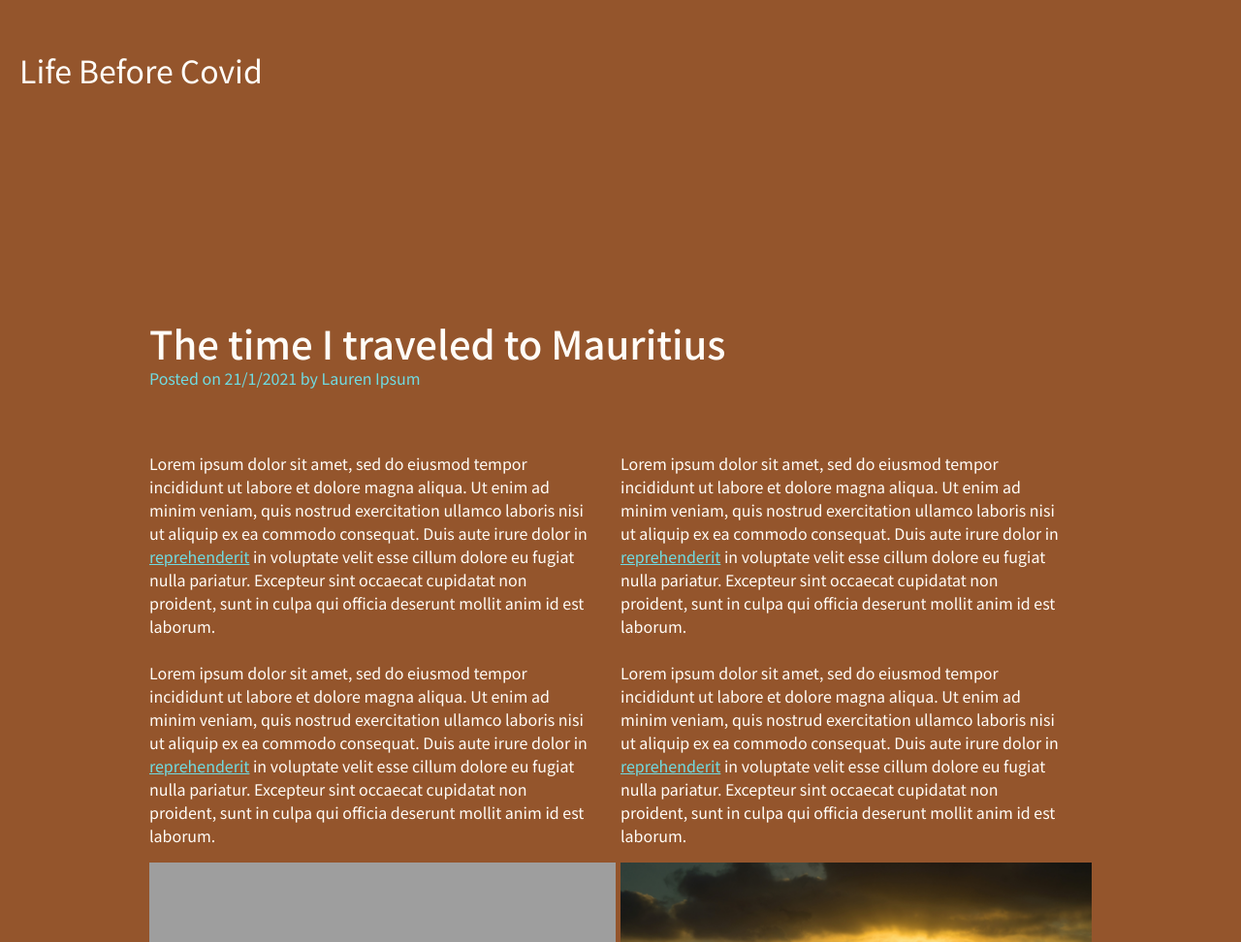
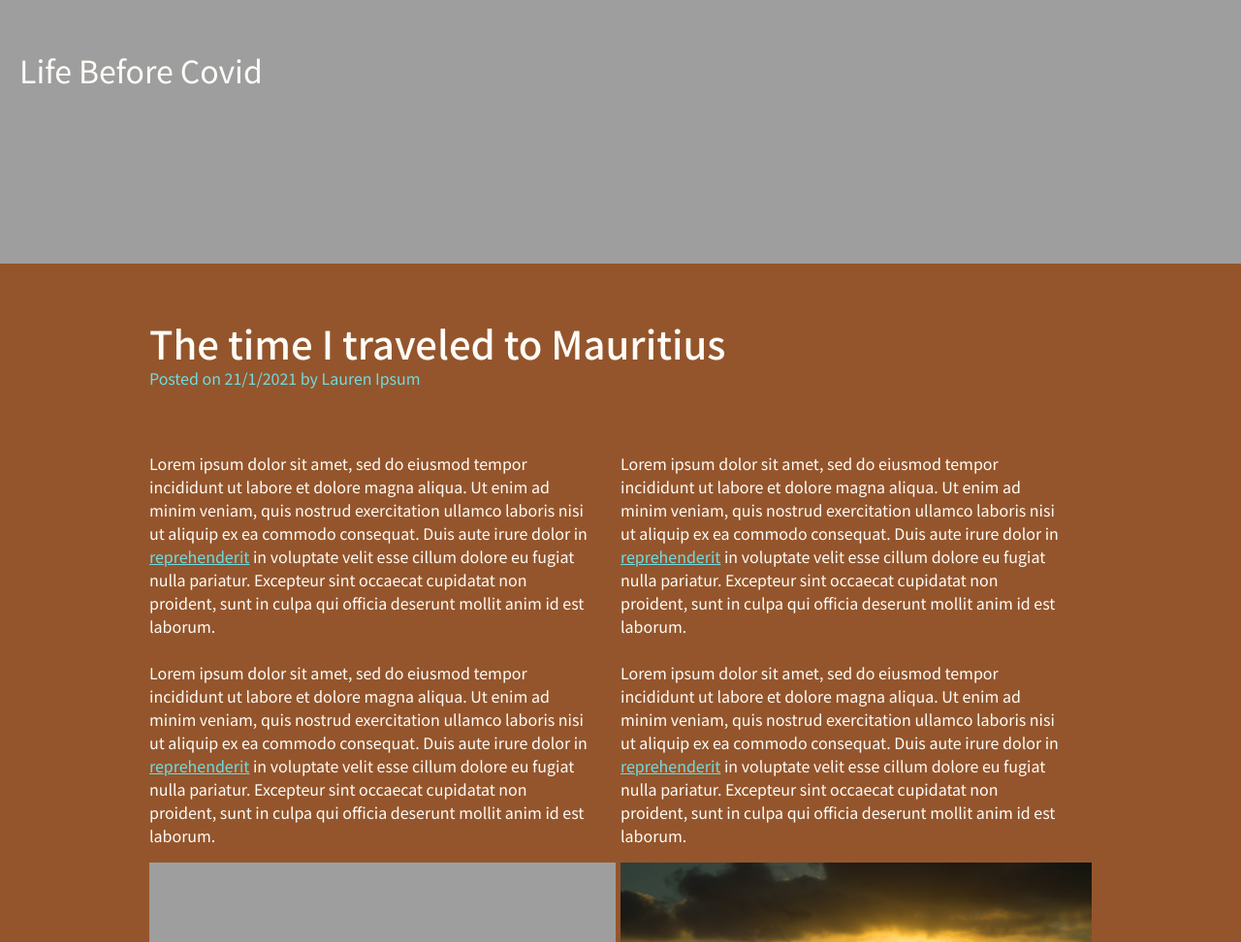
Before and after one commit to cheezzzed/wd3_week3_homework-demo, a website: page index.html in a window 1280 px wide. Shown: the part 128-1100 px from the top of the page at 97% size. Drawn offline with Linux system fonts and the light colour scheme; the site is published under a folder, as on GitHub Pages, so addresses that start at the root find nothing.

Commit message:
Updated header image

```diff
--- a/src/scss/main.scss
+++ b/src/scss/main.scss
@@ -31,7 +31,7 @@ header {
 	width: 100%;
 	height: 200px;
 	padding: 20px;
-	background-image: url("/src/img/cove.jpg");
+	background-image: url("../../src/img/cove.jpg");
 	background-position: bottom;
 	background-size: cover;
 
```
Also changed, not shown: package.json (+14 -14 lines), dist/css/main.css, 2 other files.
